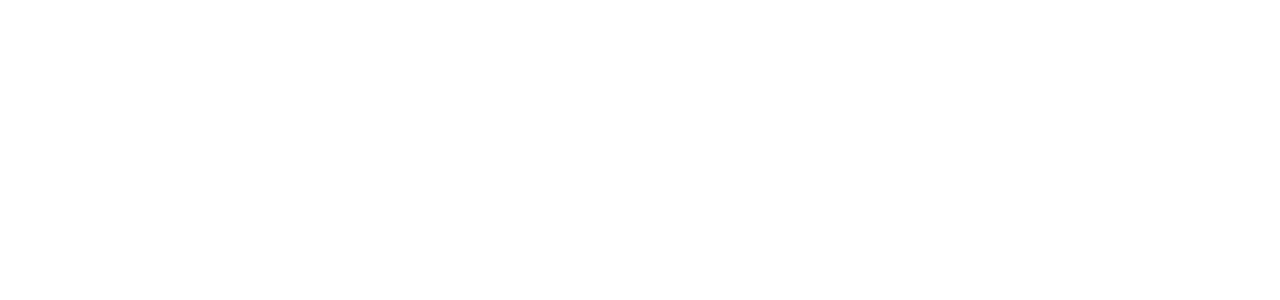
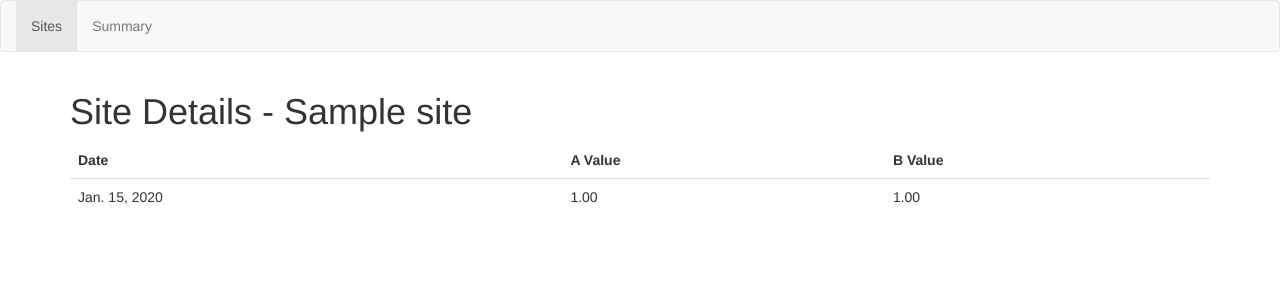
Before and after one commit to sanchopanca/sites-managing-system, a Django app: page /site/1/ in a window 1280 px wide. Before the commit the part shown is empty. Shown: the top 300 px of the page. Run offline with Django 3.2, Linux system fonts and the light colour scheme; tables that the repository leaves empty hold one stand-in row (values such as "Sample post"); some libraries are stand-ins or nearby versions.

Commit message:
Add site-entry page

```diff
--- a/ui/models.py
+++ b/ui/models.py
@@ -9,7 +9,8 @@
 
 
 class Statistics(models.Model):
-    site = models.ForeignKey(Site, on_delete=models.CASCADE)
+    site = models.ForeignKey(Site, related_name='statistics_entries',
+                             on_delete=models.CASCADE)
     date = models.DateField()
     a = models.FloatField()
     b = models.FloatField()
--- a/ui/templates/ui/site-entry.html
+++ b/ui/templates/ui/site-entry.html
@@ -1,10 +1,52 @@
 <!DOCTYPE html>
-<html lang="en">
+<html>
 <head>
-  <meta charset="UTF-8">
-  <title>Title</title>
+  <title>Site Management System</title>
+  <meta name="viewport" content="width=520, user-scalable=no">
+  <meta name="apple-mobile-web-app-capable" content="yes"/>
+
+  <!-- Latest compiled and minified CSS -->
+  <link rel="stylesheet" href="https://maxcdn.bootstrapcdn.com/bootstrap/3.3.7/css/bootstrap.min.css" integrity="sha384-BVYiiSIFeK1dGmJRAkycuHAHRg32OmUcww7on3RYdg4Va+PmSTsz/K68vbdEjh4u" crossorigin="anonymous">
+
+  <!-- Latest compiled and minified JavaScript -->
+  <script src="https://maxcdn.bootstrapcdn.com/bootstrap/3.3.7/js/bootstrap.min.js" integrity="sha384-Tc5IQib027qvyjSMfHjOMaLkfuWVxZxUPnCJA7l2mCWNIpG9mGCD8wGNIcPD7Txa" crossorigin="anonymous"></script>
 </head>
 <body>
 
+<!-- Static navbar -->
+<nav class="navbar navbar-default">
+  <div id="navbar" class="navbar-collapse collapse">
+    <ul class="nav navbar-nav">
+      <li class="active" role="presentation" >
+        <a href="{% url 'sites' %}">Sites</a>
+      </li>
+      <li role="presentation" >
+        <a href="{% url 'summary' %}">Summary</a>
+      </li>
+    </ul>
+  </div><!--/.nav-collapse -->
+</nav>
+
+
+
+<div class="container">
+  <h1>Site Details - {{ site.name }}</h1>
+
+  <table class="table">
+    <thead>
+    <tr><td><strong>Date</strong></td>
+      <td><strong>A Value</strong></td><td><strong>B Value</strong></td></tr>
+    </thead>
+    {% for entry in site.statistics_entries.all %}
+    <tr>
+      <td>{{ entry.date|date:'N j, Y' }}</td>
+      <td>{{ entry.a|floatformat:2 }}</td>
+      <td>{{ entry.b|floatformat:2 }}</td>
+    </tr>
+    {% endfor %}
+  </table>
+</div>
+
+
 </body>
 </html>
--- a/ui/views.py
+++ b/ui/views.py
@@ -1,4 +1,4 @@
-from django.shortcuts import render
+from django.shortcuts import render, get_object_or_404
 
 from .models import Site
 
@@ -9,7 +9,8 @@
 
 
 def site_entry(request, site_id):
-    return render(request, 'ui/site-entry.html')
+    site = get_object_or_404(Site, pk=site_id)
+    return render(request, 'ui/site-entry.html', {'site': site})
 
 
 def summary(request):
```
